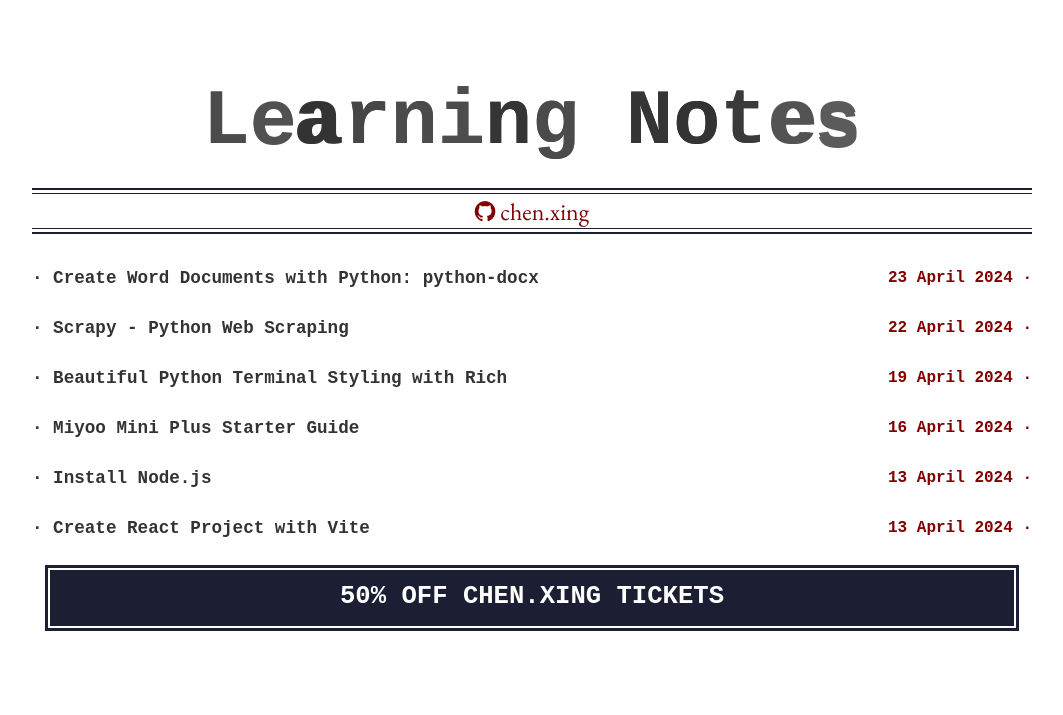
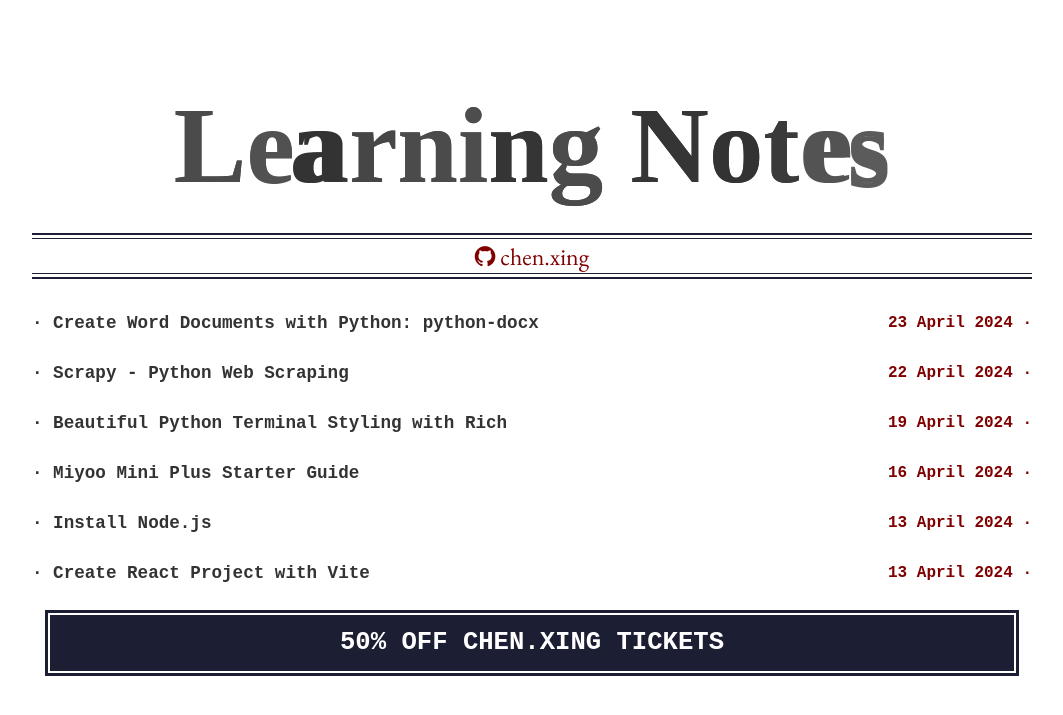
Before and after one commit to dev-chenxing/learning-notes, a Jekyll site: the page built from index.html, in a window 1280 px wide. Shown: the top 715 px of the page, without its empty margins (108-1171 px from the left). Built offline with Jekyll 4.4.1, drawn with Linux system fonts in a browser that asks for light colours; some web fonts are replaced.

Commit message:
UnifrakturCook font header

```diff
--- a/_includes/header.html
+++ b/_includes/header.html
@@ -1,7 +1,7 @@
 <header class="header">
     <div class="navigation">
         <center>
-            <a href="{{ site.baseurl }}/" class="logo typewriter">
+            <a href="{{ site.baseurl }}/" class="typewriter logo">
                 {{ site.title }}
             </a>
             <div class="social-links">
--- a/_sass/_ad.scss
+++ b/_sass/_ad.scss
@@ -1,12 +1,16 @@
+@mixin double-border {
+  border: 2px solid transparent;
+  outline: 3px solid $steel;
+  box-shadow: inset 0 0 0 1px $steel;
+}
+
 .ad {
   text-align: center;
-  border: 2px solid transparent;
-  outline: 3px solid $steel;
   width: calc(100% - 32px);
   margin: 1.5rem auto;
   overflow: hidden;
   display: block;
-  box-shadow: inset 0 0 0 1px $steel;
+  @include double-border;
 }
 
 .ad__title {
--- a/_sass/_default.scss
+++ b/_sass/_default.scss
@@ -86,7 +86,7 @@
 }
 
 .logo {
-  font-size: 4.9rem;
+  font-size: 6.8rem;
   font-weight: 700;
   color: $iron;
 }
@@ -200,7 +200,7 @@
   }
 
   .logo {
-    font-size: 4.3rem;
+    font-size: 5rem;
   }
 
   .page-title {
--- a/_sass/_typewriter.scss
+++ b/_sass/_typewriter.scss
@@ -1,4 +1,10 @@
+@import url("https://fonts.googleapis.com/css?family=UnifrakturCook:700&display=swap");
+
 .typewriter {
   font-family: monospace;
   line-height: 1.5;
 }
+
+.logo {
+  font-family: "UnifrakturCook";
+}
```
